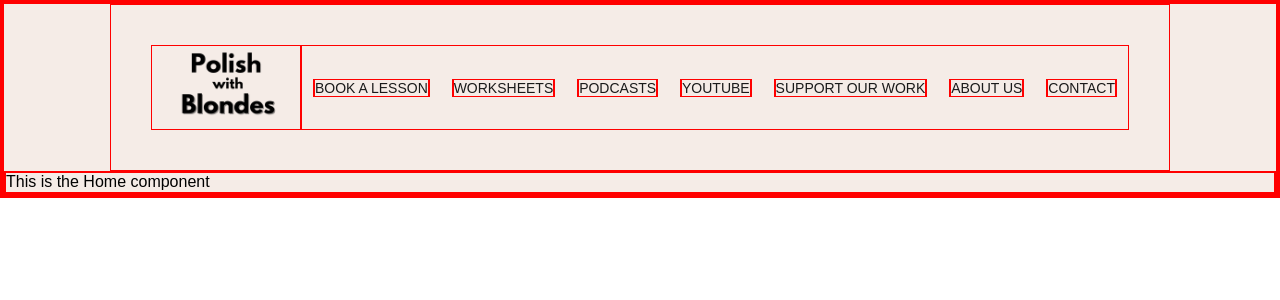
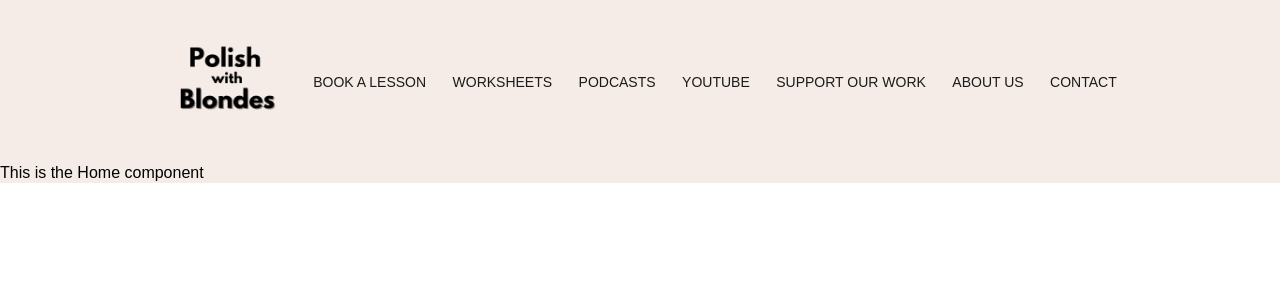
Before and after one commit to zuziasobanska/Polish-With-Blondes, a React (Vite) app in the folder PolishWithBlondes/: page / in a window 1280 px wide. Shown: the top 300 px of the page. Built offline with nearby package versions, Linux system fonts and the light colour scheme.

Commit message:
Delete what's not needed, reslove comments.

```diff
--- a/PolishWithBlondes/src/App.scss
+++ b/PolishWithBlondes/src/App.scss
@@ -1,12 +1,8 @@
-* {
-  border: 1px solid red;
-}
-
 .app-container {
   background-color: var(--primary-background);
 }
 
-@media (max-width: 1000px) {
+@media (max-width: var(--desktop-breakpoint)) {
   .navbar ul {
     display: none;
   }
--- a/PolishWithBlondes/src/App.tsx
+++ b/PolishWithBlondes/src/App.tsx
@@ -1,18 +1,16 @@
 import { Home } from './pages/home/Home';
 import { Navbar } from './components/navbar/Navbar';
 
-import './styles/reset.css'; // Import your reset CSS here
-import './styles/global.css'; // Import global CSS
+import './styles/reset.scss';
+import './styles/global.scss';
 import './App.scss';
 
 function App() {
   return (
-    <>
-      <div className="app-container">
-        <Navbar />
-        <Home />
-      </div>
-    </>
+    <div className="app-container">
+      <Navbar />
+      <Home />
+    </div>
   );
 }
 
--- a/PolishWithBlondes/src/components/navbar/Navbar.tsx
+++ b/PolishWithBlondes/src/components/navbar/Navbar.tsx
@@ -9,18 +9,20 @@ export const Navbar = () => {
       <ul>
         <li>
           <a href="">Book a lesson</a>
-        </li>{' '}
+        </li>
         <li>
           <a href="">Worksheets</a>
-        </li>{' '}
+        </li>
         <li>
           <a href="">Podcasts</a>
-        </li>{' '}
-        <li>
-          <a href="https://www.youtube.com/@polishwithblondes">Youtube</a>
         </li>
         <li>
-          <a href="https://buymeacoffee.com/polishwithblnds">
+          <a href="https://www.youtube.com/@polishwithblondes" target="_blank">
+            Youtube
+          </a>
+        </li>
+        <li>
+          <a href="https://buymeacoffee.com/polishwithblnds" target="_blank">
             support our work
           </a>
         </li>
--- a/PolishWithBlondes/src/components/navbar/navbar.scss
+++ b/PolishWithBlondes/src/components/navbar/navbar.scss
@@ -13,8 +13,6 @@
 
 .navbar ul {
   display: flex;
-  flex-direction: row;
-  list-style: none;
   justify-content: space-around;
   flex-wrap: wrap;
   width: 100%;
@@ -32,7 +30,6 @@
 }
 
 .logo {
-  padding: 0;
   max-width: 150px;
   flex-shrink: 0;
 }
--- a/PolishWithBlondes/src/main.tsx
+++ b/PolishWithBlondes/src/main.tsx
@@ -1,8 +1,8 @@
 import { StrictMode } from 'react';
 import { createRoot } from 'react-dom/client';
 import App from './App.tsx';
-import './styles/reset.css';
-import './styles/global.css';
+import './styles/reset.scss';
+import './styles/global.scss';
 
 createRoot(document.getElementById('root')!).render(
   <StrictMode>
--- a/PolishWithBlondes/src/pages/home/Home.tsx
+++ b/PolishWithBlondes/src/pages/home/Home.tsx
@@ -1,9 +1,7 @@
 export const Home = () => {
   return (
-    <>
-      <div className="container">
-        <h1>This is the Home component</h1>
-      </div>
-    </>
+    <div className="container">
+      <h1>This is the Home component</h1>
+    </div>
   );
 };
--- a/PolishWithBlondes/src/styles/global.css
+++ /dev/null
@@ -1,33 +0,0 @@
-/* Decide on colorcode and fonts of the website and create scss variables for future reuse:
-
-Primary font color
---primary-font-color: #1a1a1a; // Dark gray for text contrast
-
-Primary background
---primary-background: #f5ece7; // Soft peach background
-
-Secondary font color
-$secondary-font-color: #ff7755; // Warm reddish-orange
-
-Secondary background
-  --secondary-background: #fff; // Clean white
-
-Accent color (maybe the same as secondary font/background)
-  --accent-color: #ff7755; // Consistent accent color
-
-
- */
-
-:root {
-  --primary-font-color: #1a1a1a;
-  --primary-background: #f5ece7;
-  --secondary-font-color: #ff7755;
-  --secondary-background: #fff;
-  --accent-color: #ff7755;
-
-  --font-family: 'Poppins', sans-serif;
-
-  --header-font-size: 32px;
-  --subheader-font-size: 24px;
-  --text-font-size: 16px;
-}
--- /dev/null
+++ b/PolishWithBlondes/src/styles/global.scss
@@ -0,0 +1,15 @@
+:root {
+  --primary-font-color: #1a1a1a; // Dark gray for text contrast
+  --primary-background: #f5ece7; // Soft peach background
+  --secondary-font-color: #ff7755; // Warm reddish-orange
+  --secondary-background: #fff; // Clean white
+  --accent-color: #ff7755;
+
+  --font-family: "Poppins", sans-serif;
+
+  --header-font-size: 32px;
+  --subheader-font-size: 24px;
+  --text-font-size: 16px;
+
+  --desktop-breakpoint: 1000px;
+}
--- a/PolishWithBlondes/src/styles/reset.css
+++ b/PolishWithBlondes/src/styles/reset.scss
@@ -1,8 +1,8 @@
-/* reset.css */
 * {
   margin: 0;
   padding: 0;
   box-sizing: border-box;
+  text-decoration: none;
 }
 
 html {
```
Also changed, not shown: PolishWithBlondes/src/index.css (deleted, +0 -68 lines), 1 other file (tests, documents, lock files or other folders).
